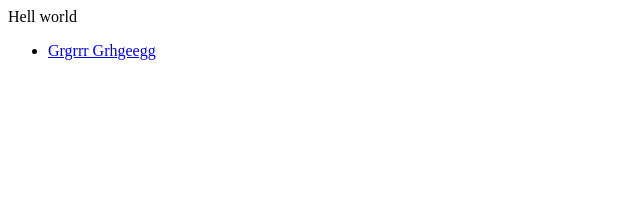
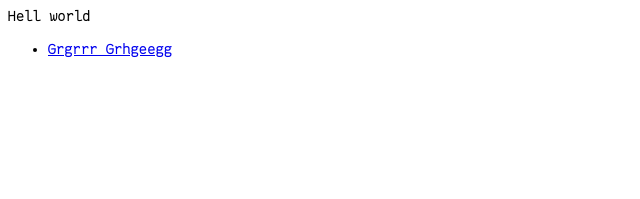
Before and after one commit to GildasCh/gildasch.github.io, a Jekyll site: the page built from index.html, in a window 1280 px wide. Shown: the top 199 px of the page, without its empty margins (0-640 px from the left). Built offline with Jekyll 4.4.1, drawn with Linux system fonts in a browser that asks for light colours; some web fonts are replaced.

Commit message:
Update main.css

```diff
--- a/assets/css/main.css
+++ b/assets/css/main.css
@@ -2,7 +2,7 @@
   font-family: 'Fantasque Sans Mono';
   font-style: normal;
   font-weight: 400;
-  src: local('Fantasque Sans Mono'), local('Fantasque Sans Mono'), url('{{site.url}}/assets/FantasqueSansMono-Regular.ttf') format('truetype');
+  src: local('Fantasque Sans Mono'), local('Fantasque Sans Mono'), url('//gildasch.github.io/assets/FantasqueSansMono-Regular.ttf') format('truetype');
 }
 
 body {
```
